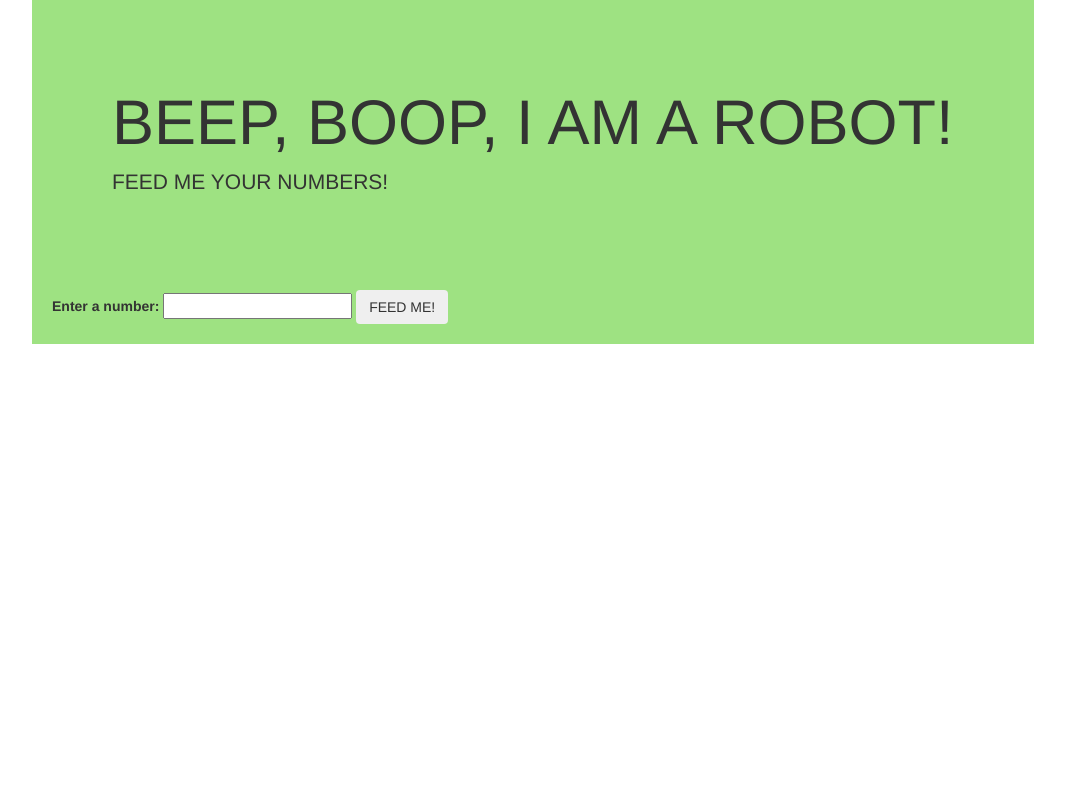
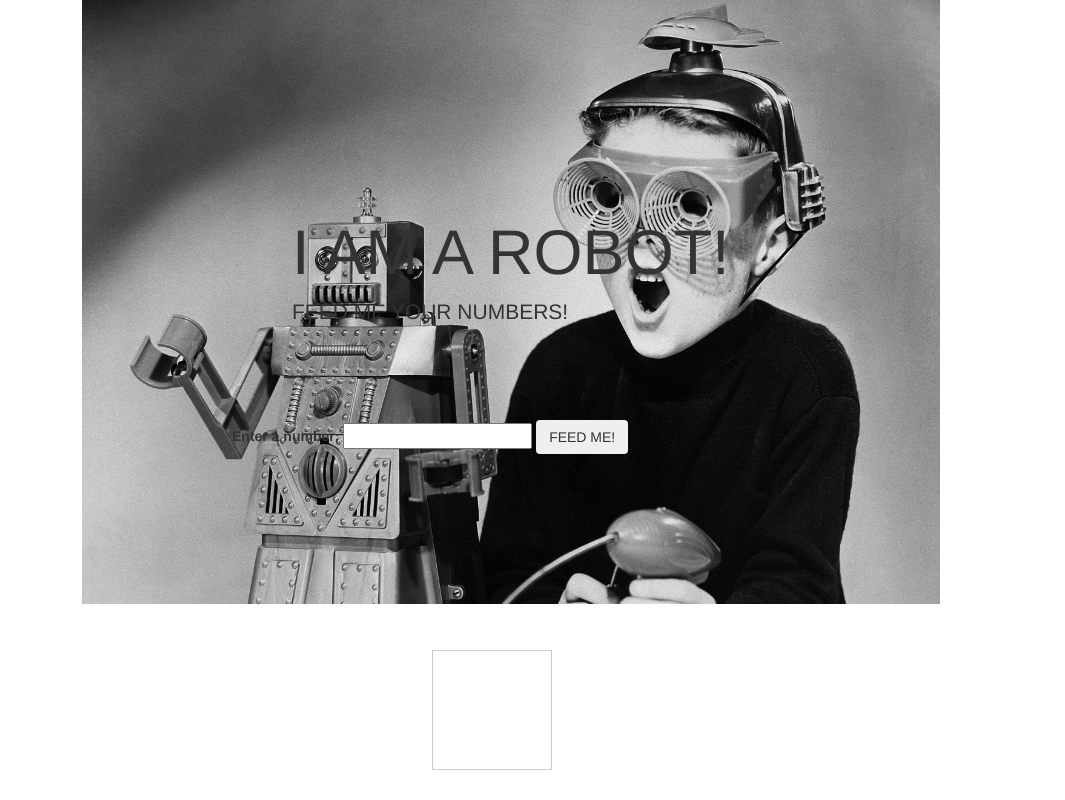
Before and after one commit to mabry1985/Beep-Boop, a plain HTML site: page index.html in a window 1280 px wide. Shown: the whole page, without its empty margins (138-1203 px from the left). Drawn offline with Linux system fonts and the light colour scheme.

Commit message:
add background image to div and continue styling

```diff
--- a/css/styles.css
+++ b/css/styles.css
@@ -4,17 +4,30 @@ background-color: transparent;
 
 #floating {
   display: block;
-  margin-left: 100px;
-  margin-right: 100px;
-  padding: 20px;
+  max-width: 100%;
+  margin-left: 150px;
+  margin-right: 150px;
+  padding: 150px;
   z-index: 100;
   position: fixed;
-  background-color:rgb(158, 226, 130);
+  background-image: url("../img/robot.jpg");
+  background-size: cover;
 }
 
 #formOne {
-padding-left; 40px;
+padding-left; 40px;S
 
+}
+
+.output-box {
+  left:500px;
+  top:650px;
+  position: relative;
+  height:120px;
+  width:120px;
+  border:1px solid #ccc;
+  font:16px/26px Georgia, Garamond, Serif;
+  overflow:auto
 }
 
 ul {
--- a/index.html
+++ b/index.html
@@ -12,7 +12,7 @@
     <div class="container">
       <div id="floating">
         <div class="jumbotron jumbotron-fluid">
-          <h1 class="title">BEEP, BOOP, I AM A ROBOT!</h1>
+          <h1 class="title">I AM A ROBOT!</h1>
           <p class="subtext">FEED ME YOUR NUMBERS!</p>
         </div>
         <form id="formOne">
@@ -21,9 +21,11 @@
           <button type="submit" class="btn" name="button">FEED ME!</button>
         </form>
       </div>
-      <ul class="output">
+      <div class="output-box">
+        <ul class="output">
+      </div>
+    </div>
       </ul>
 
-    </div>
   </body>
 </html>
```
Also changed, not shown: img/robot.jpg (added).
